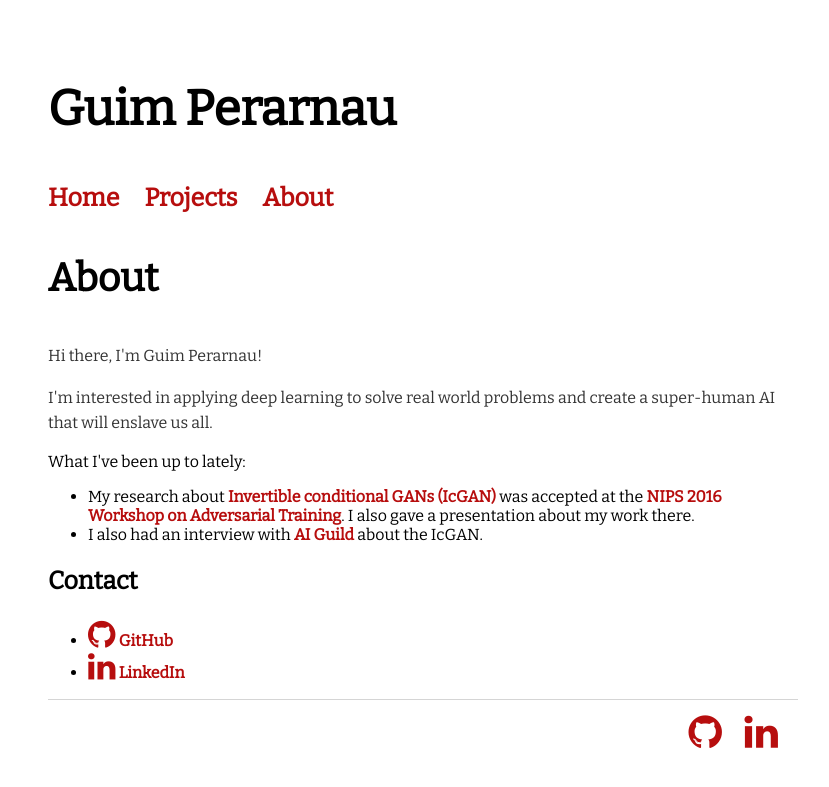
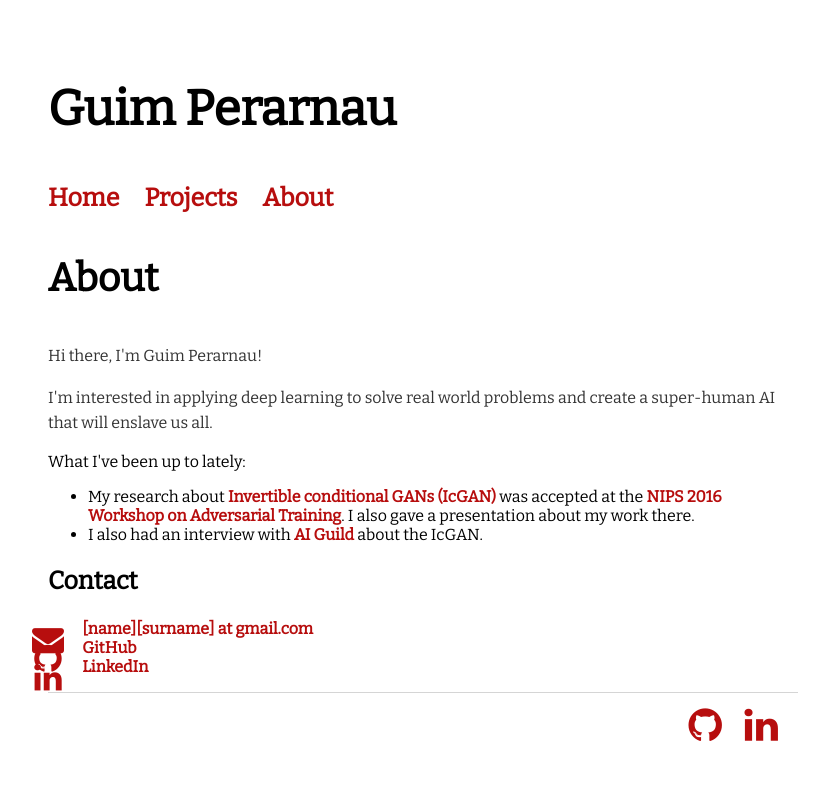
Before and after one commit to Guim3/guim3.github.io, a Jekyll site: the page built from about/index.html, in a window 1280 px wide. Shown: the top 787 px of the page, without its empty margins (217-1046 px from the left). Built offline with Jekyll 4.4.1, drawn with Linux system fonts in a browser that asks for light colours; nearby versions of some CDN libraries.

Commit message:
Fix empty link bad formatted

```diff
--- a/about/index.html
+++ b/about/index.html
@@ -14,18 +14,23 @@ title: About
 	</ul>
 
 	<h3>Contact</h3>
-	<ul>
+	<ul class="fa-ul">
+		<li>
+		    <a href="#">
+		      <i class="fa-li fa fa-envelope fa-2x"></i> [name][surname] at gmail.com
+		    </a>
+		</li>
 		{% if site.github_username %}
 		<li>
 		    <a href="https://github.com/{{ site.github_username }}">
-		      <i class="fa fa-github fa-2x"></i> GitHub
+		      <i class="fa-li fa fa-github fa-2x"></i> GitHub
 		    </a>
 		</li>
 		{% endif %}
 		{% if site.linkedin_username %}
 		<li>
 		    <a href="https://linkedin.com/in/{{ site.linkedin_username }}">
-		      <i class="fa fa-linkedin fa-2x"></i> LinkedIn
+		      <i class="fa-li fa fa-linkedin fa-2x"></i> LinkedIn
 		    </a>
 		</li>
 		{% endif %}
```
